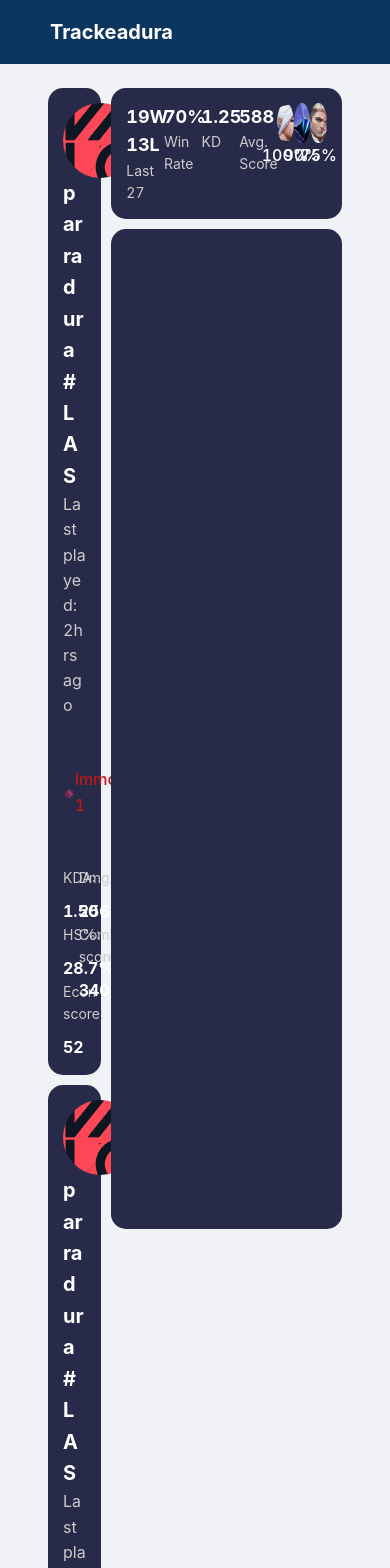
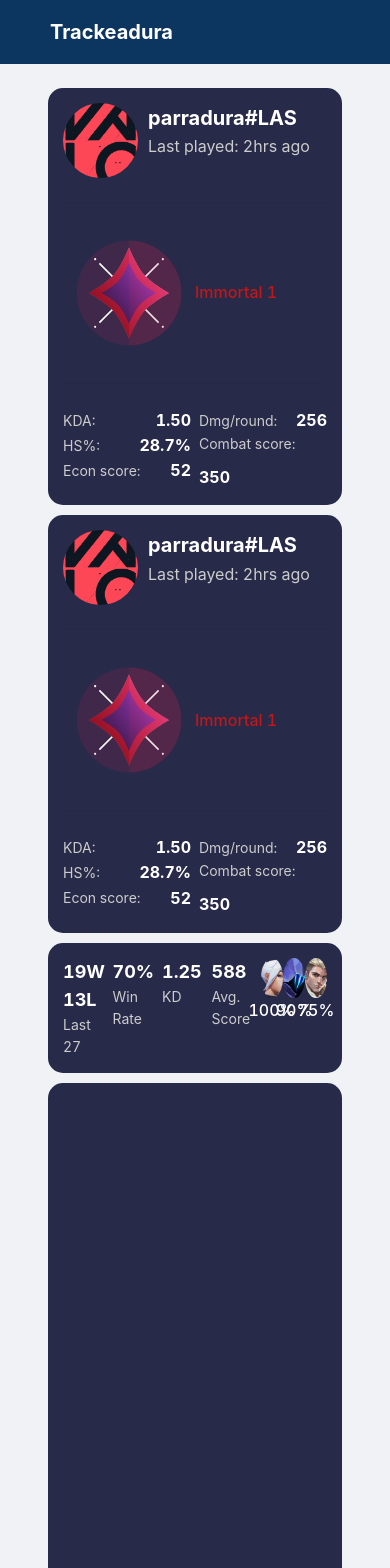
Before and after one commit to manavi101/trackeadura, a React (Create React App) app in the folder client/: page / in a window 390 px wide. Shown: the top 1568 px of the page. Built offline with nearby package versions, Linux system fonts and the light colour scheme.

Commit message:
componentes + responsive

```diff
--- a/client/src/components/Profile/index.js
+++ b/client/src/components/Profile/index.js
@@ -14,11 +14,11 @@
 
     return(
             <Row gutter={[10,10]}>
-                <Col span={5}>
+                <Col md={10} xs={24} lg={8} xl={6}>
                         <Row>{userBox()}</Row>
                         <Row style={{paddingTop:10}}>{userBox()}</Row>
                 </Col>
-                <Col span={19}>
+                <Col md={14} xs={24} lg={16} xl={18}>
                         {matchHistoryTop()}
                         {matchHistoryBottom()}
                 </Col>
--- a/client/src/components/Profile/styles.js
+++ b/client/src/components/Profile/styles.js
@@ -3,17 +3,6 @@
         backgroundColor:'#282a4a',
         borderRadius:15,
         padding:15
-    },
-    userStats1:{
-        color:'#ccc'
-    },
-    userStats2:{
-        color:'#fff',
-        fontSize:16,
-        fontWeight:'bold'
-    },
-    userStatContainer:{
-        padding:5
     },
     matchHistoryContainer: {
         backgroundColor:'#282a4a',
--- a/client/src/components/Profile/userBox.js
+++ b/client/src/components/Profile/userBox.js
@@ -7,6 +7,7 @@
 import AvatarUsername from '../UI/avatarUsername';
 import styles from './styles';
 import RankDisplay from '../UI/rankDisplay';
+import UserStats from './userStats';
 
 const userBox = () => {
     return (
@@ -15,32 +16,7 @@
             <Divider/>
             <RankDisplay rankUri={process.env.PUBLIC_URL + 'images/ranks/Immortal1.svg'} rankName={"Immortal 1"}/>
             <Divider/>
-                <Row align="top" gutter={{ xs: 8, sm: 16, md: 24, lg: 32 }} style={styles.userStatsContainer}>
-                    <Col span={12}>
-                            <Row gutter={[10,10]} justify={"start"} align={"middle"}>
-                                <Col style={styles.userStats1}>KDA: </Col>
-                                <Col style={styles.userStats2}>1.50</Col>
-                            </Row>
-                            <Row gutter={[10,10]} justify={"start"} align={"middle"}>
-                                <Col style={styles.userStats1}>HS%: </Col>
-                                <Col style={styles.userStats2}>28.7%</Col>
-                            </Row>
-                            <Row gutter={[10,10]} justify={"start"} align={"middle"}>
-                                <Col style={styles.userStats1}>Econ score: </Col>
-                                <Col style={styles.userStats2}>52</Col>
-                            </Row>
-                    </Col>
-                    <Col span={12}>
-                            <Row gutter={[10,10]} justify={"start"} align={"middle"}>
-                                <Col style={styles.userStats1}>Dmg/round: </Col>
-                                <Col style={styles.userStats2}>256</Col>
-                            </Row>
-                            <Row gutter={[10,10]} justify={"start"} align={"middle"}>
-                                <Col style={styles.userStats1}>Combat score: </Col>
-                                <Col style={styles.userStats2}>340</Col>
-                            </Row>
-                    </Col>
-                </Row>
+            <UserStats />
         </Col>
     )
 }
--- /dev/null
+++ b/client/src/components/Profile/userStats.js
@@ -0,0 +1,69 @@
+import React, {useEffect,useState} from 'react';
+import {
+    Row,
+    Col,
+    Typography,
+    Avatar
+} from 'antd';
+
+const statsJson = {
+    kda:"1.50",
+    hs:"28.7%",
+    econScore:"52",
+    avgDmg:"256",
+    combatScore:"350"
+}
+
+const UserStats = (props) => {
+
+    const [stats, setStats] = useState({})
+
+    useEffect(()=>{
+        setStats(statsJson)
+    },[])
+
+    return (
+        <Row align="top" gutter={{ xs: 8, sm: 16, md: 24, lg: 32 }} style={styles.userStatsContainer}>
+            <Col span={12}>
+                    <Row gutter={[10,10]} justify={"space-between"} align={"middle"}>
+                        <Col style={styles.userStats1}>KDA: </Col>
+                        <Col style={styles.userStats2}>{stats.kda}</Col>
+                    </Row>
+                    <Row gutter={[10,10]} justify={"space-between"} align={"middle"}>
+                        <Col style={styles.userStats1}>HS%: </Col>
+                        <Col style={styles.userStats2}>{stats.hs}</Col>
+                    </Row>
+                    <Row gutter={[10,10]} justify={"space-between"} align={"middle"}>
+                        <Col style={styles.userStats1}>Econ score: </Col>
+                        <Col style={styles.userStats2}>{stats.econScore}</Col>
+                    </Row>
+            </Col>
+            <Col span={12}>
+                    <Row gutter={[10,10]} justify={"space-between"} align={"middle"}>
+                        <Col style={styles.userStats1}>Dmg/round: </Col>
+                        <Col style={styles.userStats2}>{stats.avgDmg}</Col>
+                    </Row>
+                    <Row gutter={[10,10]} justify={"space-between"} align={"middle"}>
+                        <Col style={styles.userStats1}>Combat score: </Col>
+                        <Col style={styles.userStats2}>{stats.combatScore}</Col>
+                    </Row>
+            </Col>
+        </Row>
+    )
+}
+
+export default UserStats;
+
+const styles = {
+    userStats1:{
+        color:'#ccc'
+    },
+    userStats2:{
+        color:'#fff',
+        fontSize:16,
+        fontWeight:'bold'
+    },
+    userStatContainer:{
+        padding:5
+    },
+}
```
